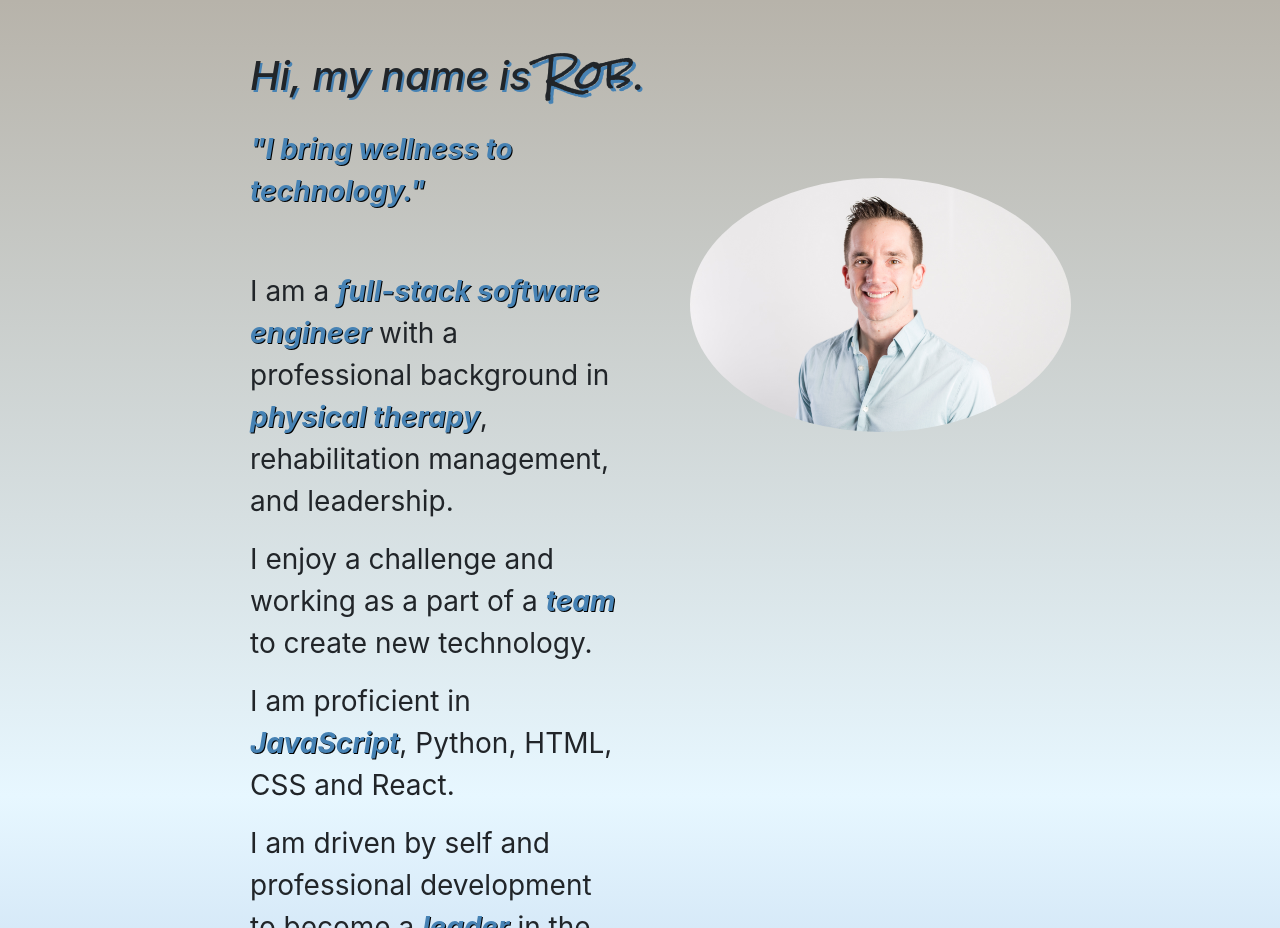
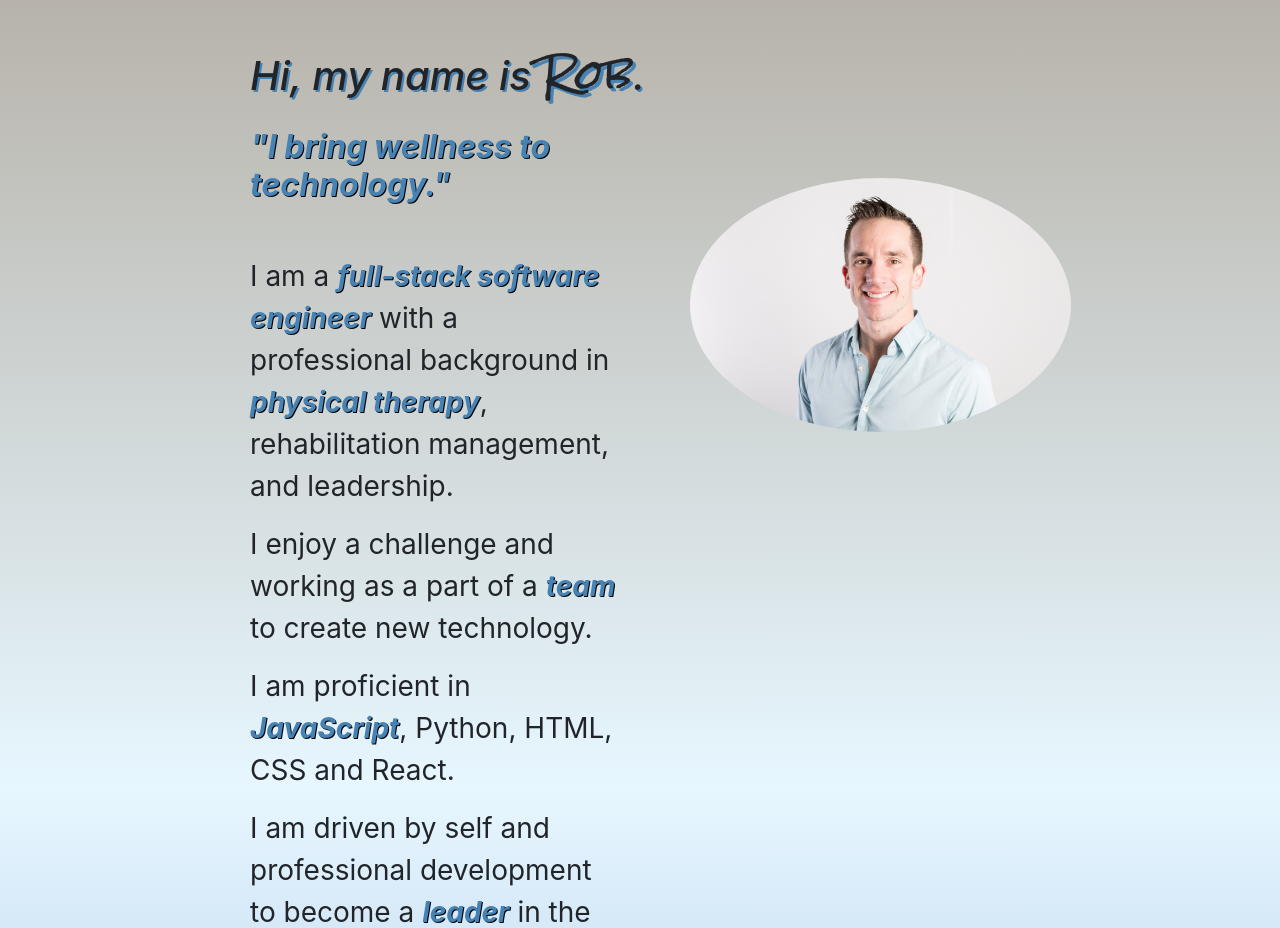
Before and after one commit to robrichardsdpt/portfolio, a React (Create React App) app: page /#/ in a window 1280 px wide. Shown: the part 800-1728 px from the top of the page. Built offline with nearby package versions, Linux system fonts and the light colour scheme.

Commit message:
updated intro

```diff
--- a/src/About.js
+++ b/src/About.js
@@ -16,7 +16,7 @@ const About = () => (
 
     <Row>
     <Col s={12} md={6} className="aboutText">
-      <p className="highlight">"I bring wellness to technology."</p> <br/>
+      <h2 className="highlight">"I bring wellness to technology."</h2> <br/>
       <p>I am a <span className="highlight">full-stack software engineer</span> with a professional background in <span className="highlight">physical therapy</span>, rehabilitation management, and leadership.</p><p> I enjoy a challenge and working as a part of a <span className="highlight">team</span> to create new technology.</p><p>I am proficient in <span className='highlight'>JavaScript</span>, Python, HTML, CSS and React.</p><p>I am driven by self and professional development to become a <span className="highlight">leader</span> in the field. </p><p>Further, I am motivated to create software and technology to help others accomplish their goals, and to <span className="highlight">improve the human experience</span>. </p><p> I am looking to utilize my technical skills, along with those that I have obtained as a physical therapist to contribute to the world of <span className="highlight">technology</span>.</p>
     </Col>
       <Col s={12} md={6} className='aboutPic'>
```
Also changed, not shown: 8 other files (tests, documents, lock files or other folders).
